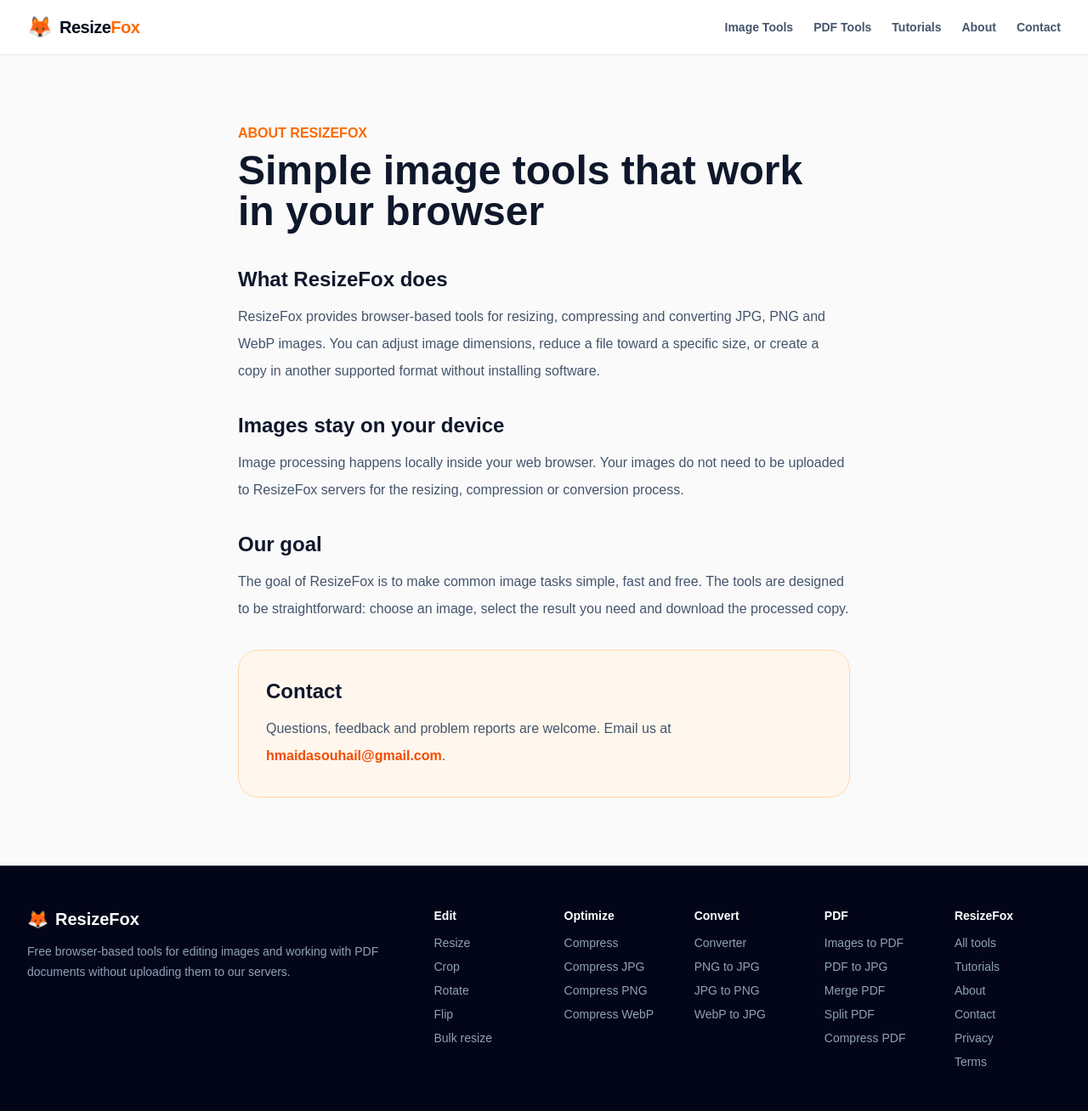
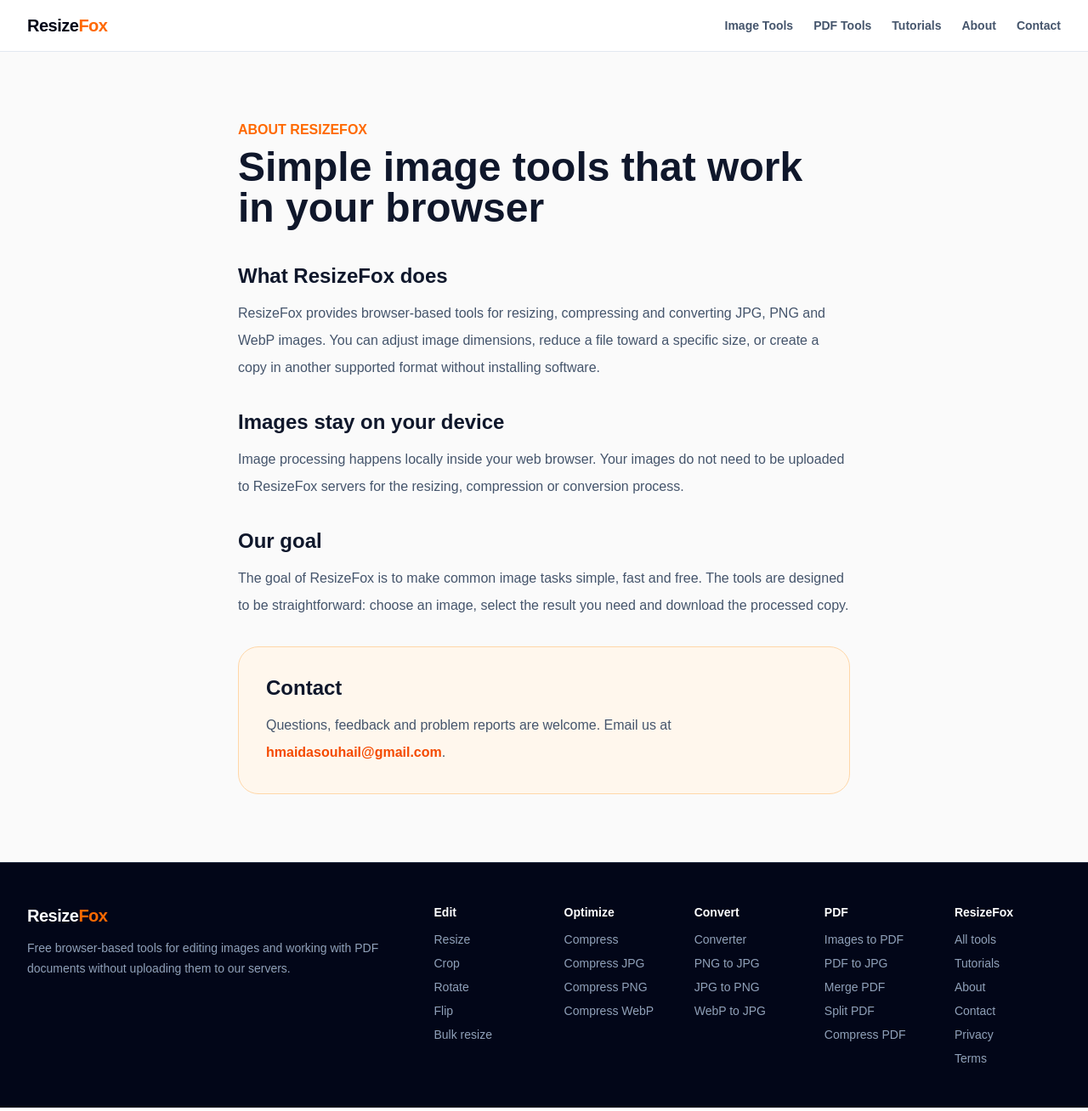
Before and after one commit to smiledoneholy/resizefox, a Next.js app: page /about in a window 1280 px wide. Shown: the whole page at 85% size. Built offline with nearby package versions, Linux system fonts and the light colour scheme.

Commit message:
Remove fox icon from site branding

```diff
--- a/app/SiteChrome.tsx
+++ b/app/SiteChrome.tsx
@@ -21,7 +21,6 @@
     <header className="border-b border-slate-200 bg-white text-slate-950">
       <div className="mx-auto flex max-w-7xl items-center justify-between gap-3 px-4 py-4 sm:px-8">
         <Link href="/" className="flex shrink-0 items-center gap-2">
-          <span className="text-2xl" aria-hidden="true">🦊</span>
           <span className="text-lg font-extrabold tracking-tight sm:text-xl">
             Resize<span className="text-orange-500">Fox</span>
           </span>
@@ -51,9 +50,8 @@
     <footer className="border-t border-slate-800 bg-slate-950 text-white">
       <div className="mx-auto grid max-w-7xl gap-9 px-5 py-12 sm:px-8 lg:grid-cols-[1.2fr_2fr]">
         <div className="max-w-md">
-          <Link href="/" className="flex items-center gap-2 text-xl font-extrabold">
-            <span aria-hidden="true">🦊</span>
-            ResizeFox
+          <Link href="/" className="text-xl font-extrabold tracking-tight">
+            Resize<span className="text-orange-500">Fox</span>
           </Link>
           <p className="mt-3 text-sm leading-6 text-slate-400">
             Free browser-based tools for editing images and working with PDF
```
